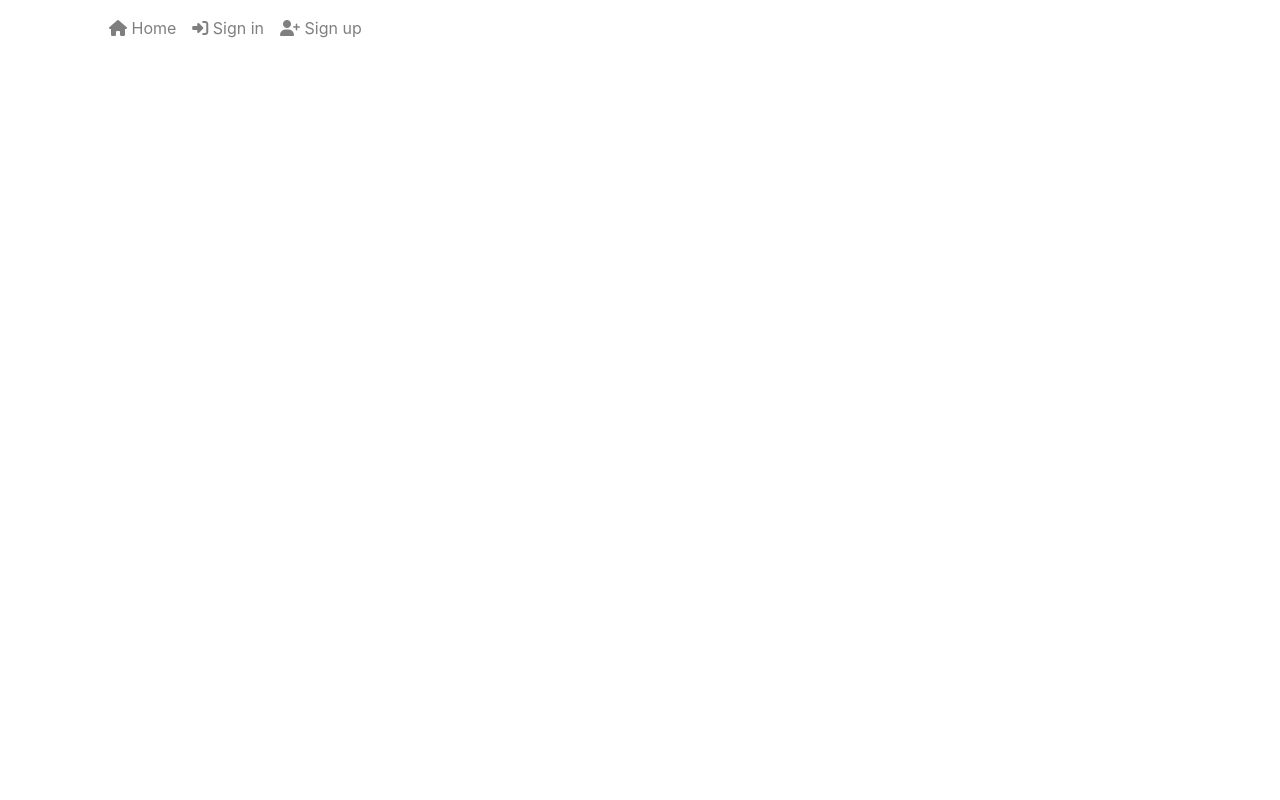
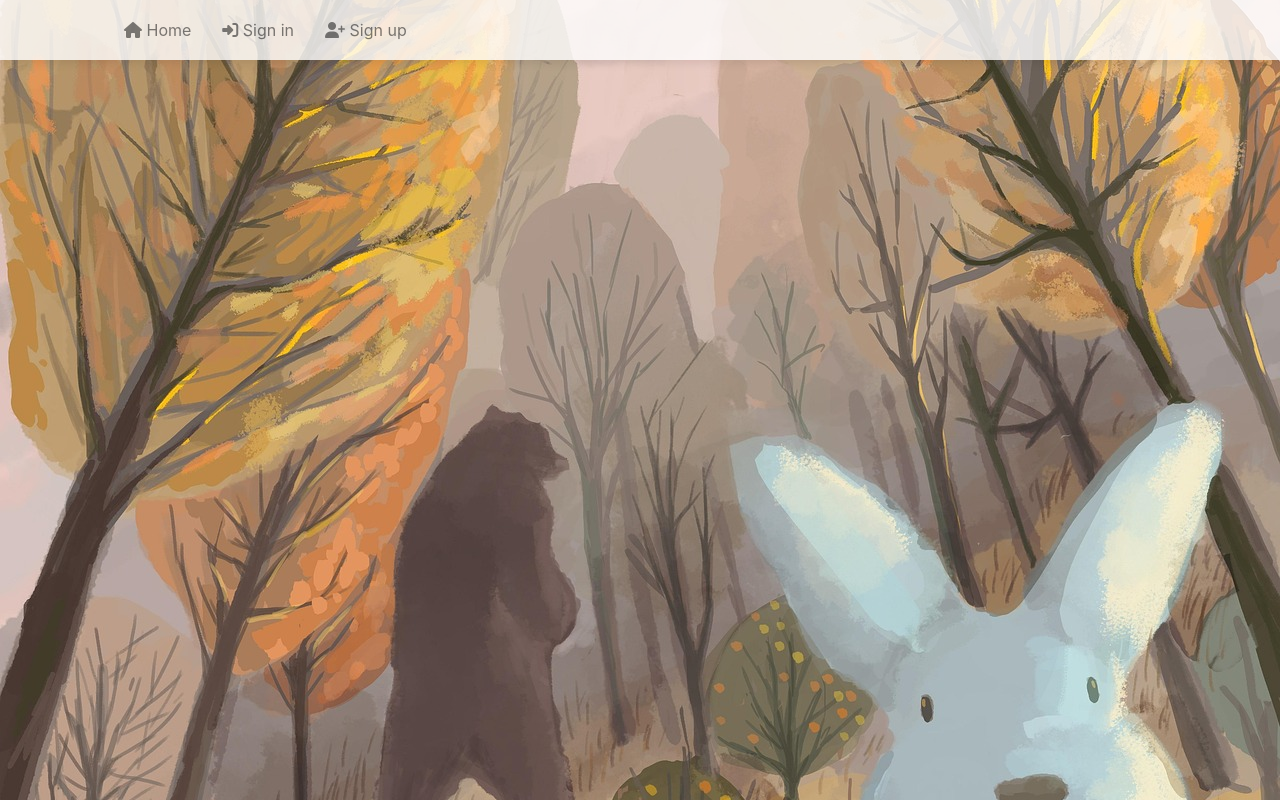
Before and after one commit to Taiwoogbonyomi/arts, a React (Create React App) app: page / in a window 1280 px wide. Built offline with nearby package versions, Linux system fonts and the light colour scheme.

Commit message:
Added styling to navbar

```diff
--- a/src/styles/NavBar.css
+++ b/src/styles/NavBar.css
@@ -0,0 +1,35 @@
+/* Apply the background image to the entire page */
+body, html {
+    margin: 0;
+    padding: 0;
+    height: 100%;
+    background-image: url("../assets/art-logo.png"); /* Ensure correct path */
+    background-size: cover; /* Cover the entire page */
+    background-position: center;
+    background-repeat: no-repeat;
+    background-attachment: fixed; /* Keeps the background fixed when scrolling */
+  }
+
+  .custom-navbar {
+    background-color: rgba(255, 255, 255, 0.8); /* Slight transparency for visibility */
+    box-shadow: 0 2px 10px rgba(0, 0, 0, 0.1);
+    padding: 10px 0;
+    width: 100%;
+  }
+
+  .nav-link {
+    font-size: 1rem;
+    color: #333;
+    transition: color 0.3s ease-in-out;
+    margin-left: 15px;
+  }
+
+  .nav-link:hover {
+    color: #007bff;
+  }
+
+  .navbar-toggler {
+    border: none;
+    outline: none;
+    box-shadow: none;
+  }
```
